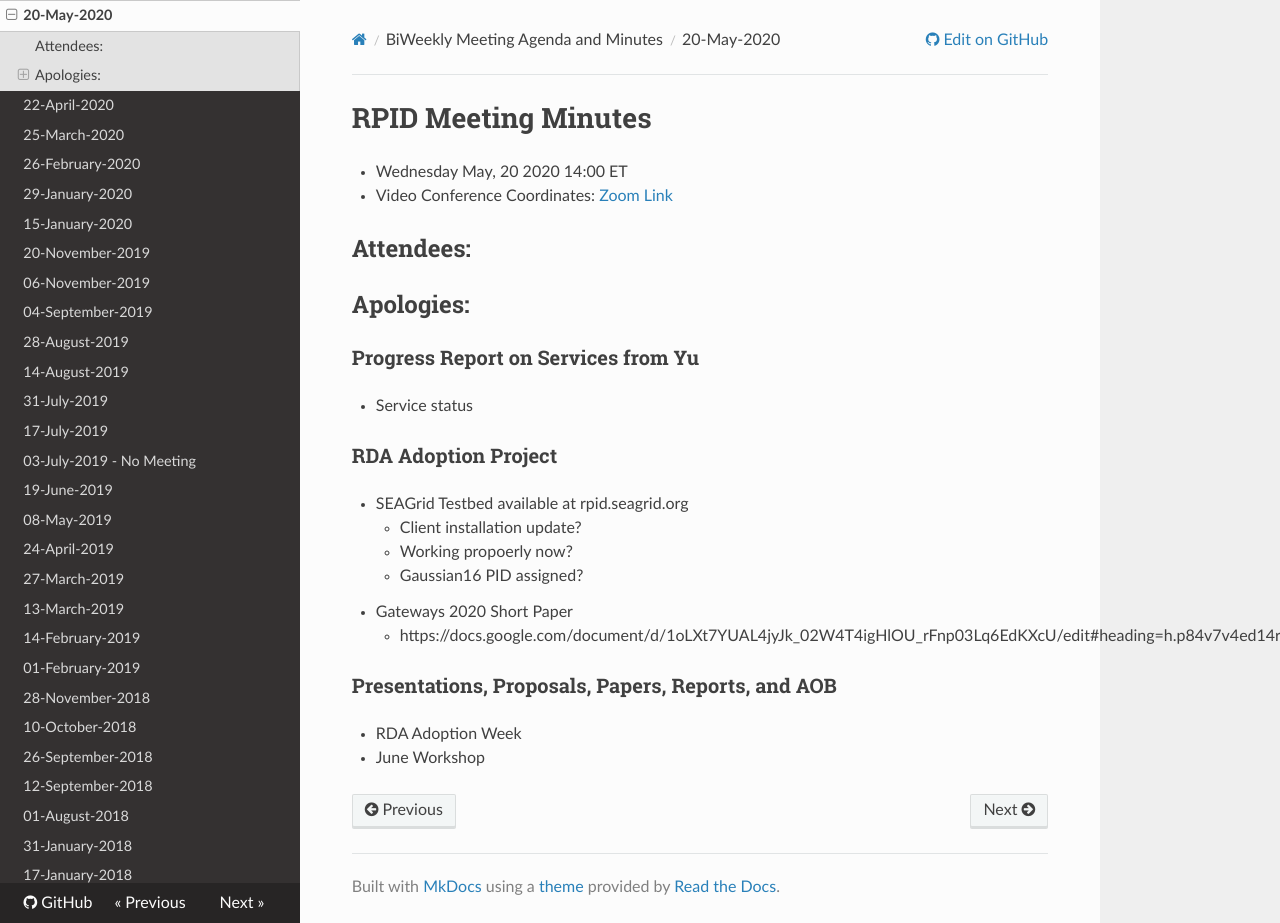
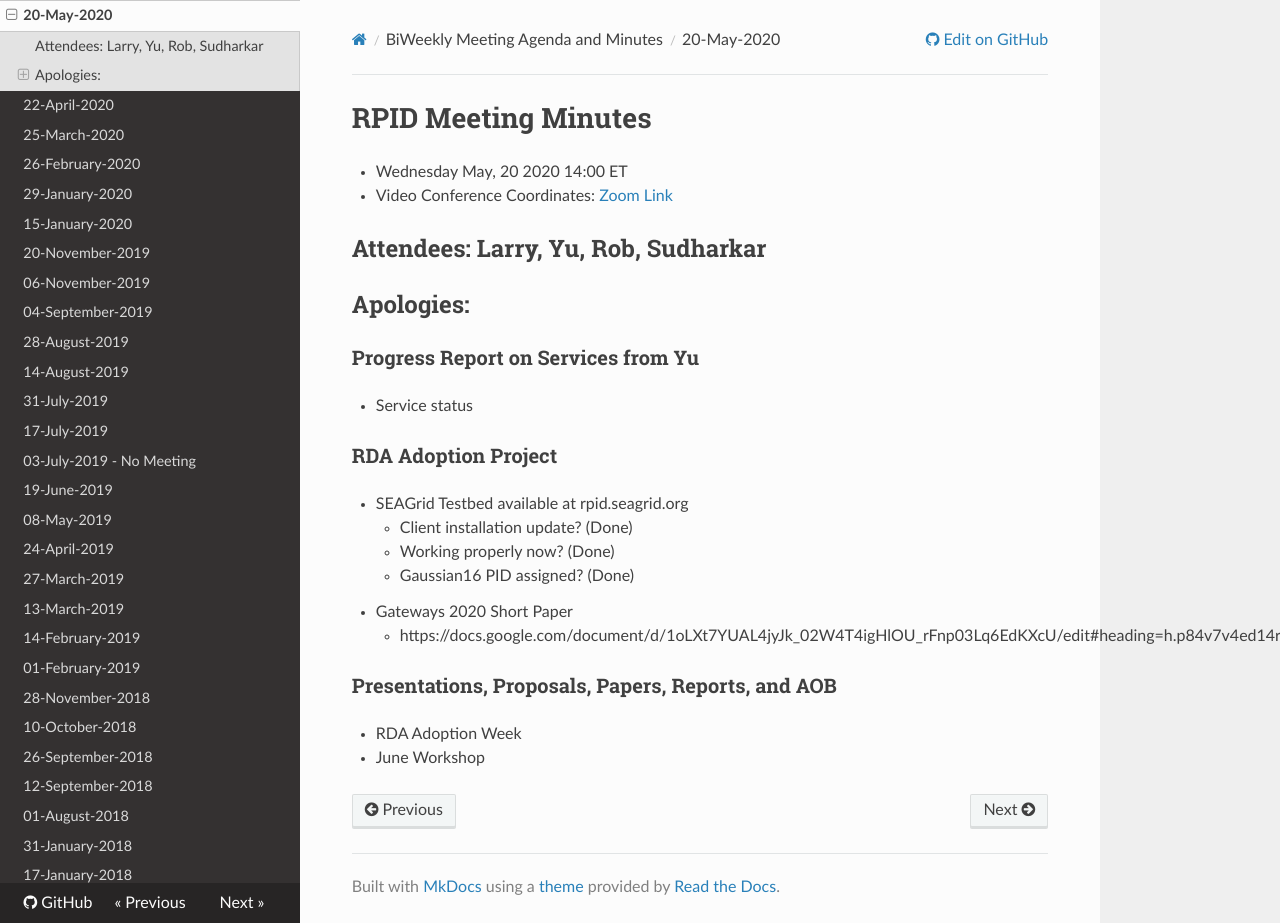
Before and after one commit to rpidproject/rpid, an MkDocs documentation site: the page built from docs/20-May-2020.md, in a window 1280 px wide and 923 px high. Built offline with MkDocs 1.6.1, drawn with Linux system fonts in a browser that asks for light colours; nearby versions of some CDN libraries; old or Windows-style settings are respelled for this version of MkDocs.

Commit message:
Update 20-May-2020.md

```diff
--- a/docs/20-May-2020.md
+++ b/docs/20-May-2020.md
@@ -2,7 +2,7 @@
    * Wednesday May, 20 2020 14:00 ET
    * Video Conference Coordinates: [Zoom Link](https://iu.zoom.us/my/rquick)
 
-## Attendees:
+## Attendees: Larry, Yu, Rob, Sudharkar
 ## Apologies:
 
 ### Progress Report on Services from Yu
@@ -10,9 +10,9 @@
 
 ### RDA Adoption Project
    * SEAGrid Testbed available at rpid.seagrid.org
-      * Client installation update?
-      * Working propoerly now?
-      * Gaussian16 PID assigned?
+      * Client installation update? (Done)
+      * Working properly now? (Done)
+      * Gaussian16 PID assigned? (Done)
    * Gateways 2020 Short Paper
       * https://docs.google.com/document/d/1oLXt7YUAL4jyJk_02W4T4igHlOU_rFnp03Lq6EdKXcU/edit#heading=h.p84v7v4ed14r
 
```
